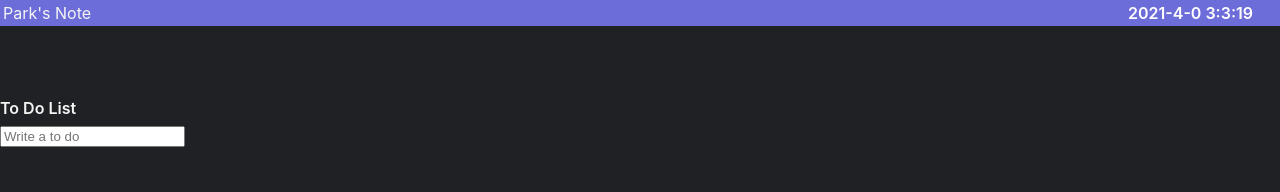
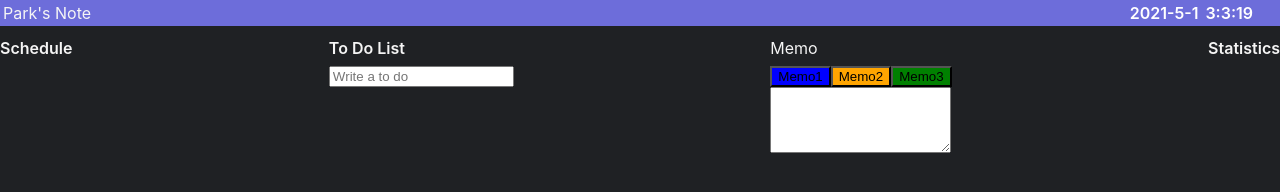
Before and after one commit to Park-Developer/Web_note, a plain HTML site: page index.html in a window 1280 px wide. Shown: the top 192 px of the page. Drawn offline with Linux system fonts and the light colour scheme.

Commit message:
대략적인 틀잡기1

```diff
--- /dev/null
+++ b/CSS/component/memo.css
@@ -0,0 +1,32 @@
+.js-Memo{
+
+
+
+    color : whitesmoke;
+}
+
+.js-Memo_Title{
+
+    color : whitesmoke;
+}
+
+.js-Memo__Button_list{
+    margin-top: var(--component_Title_top_margin);
+    display: flex;
+
+    align-items: center;
+}
+
+.js-Memo__Button_1{
+background-color: blue;
+
+}
+
+.js-Memo__Button_2{
+    background-color:orange;
+}
+
+
+.js-Memo__Button_3{
+    background-color:green;
+}
--- /dev/null
+++ b/CSS/component/schedule.css
@@ -0,0 +1,10 @@
+.js-Schedule{
+
+}
+
+
+.js-Schedule__Title{
+    color :whitesmoke;
+    font-weight: 600;
+
+}
--- /dev/null
+++ b/CSS/component/statistics.css
@@ -0,0 +1,8 @@
+.js-Statistics{
+
+}
+
+.js-Statistics_Title{
+    color :whitesmoke;
+    font-weight: 600;
+}
--- a/CSS/component/status-bar.css
+++ b/CSS/component/status-bar.css
@@ -13,12 +13,20 @@
 
 .status-bar__User
 {color : var(--titlecolor);}
-.status-bar__Date
-{color : var(--titlecolor);}
-.status-bar__Time
-{color : var(--titlecolor);}
 
 
-.js-TODO_List{
-    margin-top: 100px;
+
+.status-bar__Clock{
+    margin-right: 30px;
 }
+
+.status-bar__Clock_Date
+{
+    margin-right: 3px;
+    color : var(--titlecolor);
+}
+
+.status-bar__Clock_Time
+{
+    color : var(--titlecolor);
+}
--- a/CSS/component/todo.css
+++ b/CSS/component/todo.css
@@ -1,13 +1,14 @@
+.js-TODO {
+
+}
 
 .js-TODO_List__Title{
     color :whitesmoke;
     font-weight: 600;
-
-
 }
 
 .js-toDoForm{
-    margin-top: 10px;
+    margin-top: var(--component_Title_top_margin);
 }
 
 
--- a/CSS/styles.css
+++ b/CSS/styles.css
@@ -6,8 +6,20 @@
  @import "../CSS/component/status-bar.css";
  @import "../CSS/component/todo.css";
  @import "../CSS/component/clock.css";
+ @import "../CSS/component/memo.css";
+ @import "../CSS/component/schedule.css";
+ @import "../CSS/component/statistics.css";
+
  body {
      height:1000vh;
      background-color: var(--background_color);
      font-family : -apple-system, BlinkMacSystemFont, 'Segoe UI', Roboto, Oxygen, Ubuntu, Cantarell, 'Open Sans', 'Helvetica Neue', sans-serif;
  }
+
+
+ .main_frame{
+     display: flex;
+     justify-content: space-between;
+     margin-top:var(--main_frame_top_margin);
+
+ }
--- a/CSS/variables.css
+++ b/CSS/variables.css
@@ -4,4 +4,7 @@
     --status_color : rgb(109, 109, 218);
     --titlecolor: whitesmoke;
     --info_indent: 13px;
+    --main_frame_top_margin:40px;
+    --component-Status_top_margin:30px;
+    --component_Title_top_margin:10px;
 }
--- a/Javascript/clock.js
+++ b/Javascript/clock.js
@@ -16,7 +16,7 @@ function getTime(){
     const month = date.getMonth()
     const day = date.getDay();
     const year = date.getUTCFullYear();
-    clockDate.innerText=`${year}-${month}-${day}`;
+    clockDate.innerText=`${year}-${month+1}-${day+1}`;
     clockTime.innerText=`${hours}:${minutes}:${ seconds<10 ? `0${seconds}`: seconds}`;
   }
 
--- a/Javascript/todo.js
+++ b/Javascript/todo.js
@@ -1,4 +1,4 @@
-const TODO_List = document.querySelector(".js-TODO_List"),
+const TODO_List = document.querySelector(".js-TODO"),
     toDoForm = TODO_List.querySelector(".js-toDoForm"),
     toDoInput = toDoForm.querySelector("input"),
     toDoList = TODO_List.querySelector(".js-toDoList");
@@ -34,6 +34,7 @@ function paintToDo(text){
     li.appendChild(span);
     li.appendChild(delBtn);
     li.id=newId;
+
     toDoList.appendChild(li);
 
     const toDoObj={
--- a/index.html
+++ b/index.html
@@ -25,8 +25,16 @@
 
     </div>
 
+    <div class="main_frame">
+        <!--Schedule-->
+        <div class="js-Schedule">
+          <span class="js-Schedule__Title">Schedule</span>
 
-    <div class="js-TODO_List">
+        </div>
+
+
+        <!--TODO List-->
+        <div class="js-TODO">
           <span class= js-TODO_List__Title>To Do List</span>
           <form class="js-toDoForm">
               <input type="text" placeholder="Write a to do "/>
@@ -37,9 +45,43 @@
           </ul>
       </div>
 
+      <!--Memo-->
+      <div class="js-Memo">
+        <span class= "js-Memo_Title" >Memo</span>
+
+          <div class="js-Memo__Button_list">
+            <button class="js-Memo__Button_1" type="button">
+                Memo1
+            </button>
+
+            <button class="js-Memo__Button_2" type="button">
+              Memo2
+            </button>
+
+            <button class="js-Memo__Button_3" type="button">
+                Memo3
+            </button>
+          </div>
+
+          <textarea class="memo_contents" name="comments" cols="20" rows="4" placeholder="ssasdss">
+
+          </textarea>
+      </div>
+
+      <!--Statiscitc-->
+
+      <div class="js-Statistics">
+        <span class= "js-Statistics_Title" >Statistics</span>
+      </div>
+    </div>
+
+
+
+
 
     <script src="Javascript/todo.js"></script>
     <script src="Javascript/clock.js"></script>
+    <script src="Javascript/memo.js"></script>
     <script
       src="https://kit.fontawesome.com/3dbd9a16b0.js"
       crossorigin="anonymous">
```
Also changed, not shown: Javascript/memo.js (added), detail.html (added). Lines whose indentation alone changed are shown as unchanged.
